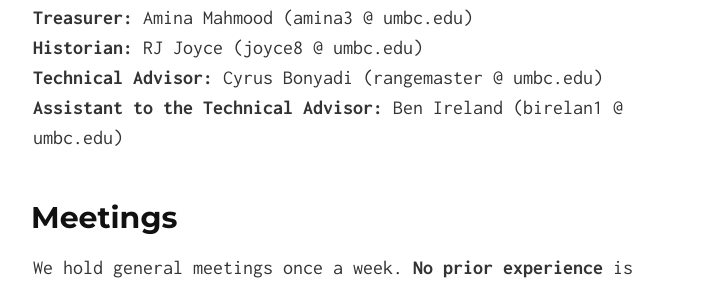
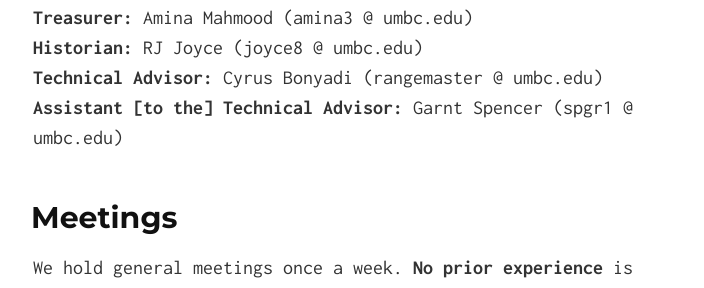
Before and after one commit to UMBCCyberDawgs/umbccyberdawgs.github.io, a Jekyll site: the page built from index.md, in a window 1280 px wide and 900 px high, scrolled down 764 px. Shown: the part 163-451 px from the top of the window, without its empty margins (287-991 px from the left). Built offline with Jekyll 4.4.1, drawn with Linux system fonts in a browser that asks for light colours; our own code applies the rules of GitHub Pages for plain Markdown files.

Commit message:
Update index.md

```diff
--- a/index.md
+++ b/index.md
@@ -27,7 +27,7 @@ There are a few things you can do to get involved with the club.
 **Treasurer:** Amina Mahmood (amina3 @ umbc.edu)
 **Historian:** RJ Joyce (joyce8 @ umbc.edu)
 **Technical Advisor:** Cyrus Bonyadi (rangemaster @ umbc.edu)
-**Assistant to the Technical Advisor:** Ben Ireland (birelan1 @ umbc.edu)
+**Assistant \[to the\] Technical Advisor:** Garnt Spencer (spgr1 @ umbc.edu)
 
 ## <a name="meetings">Meetings
 
```
